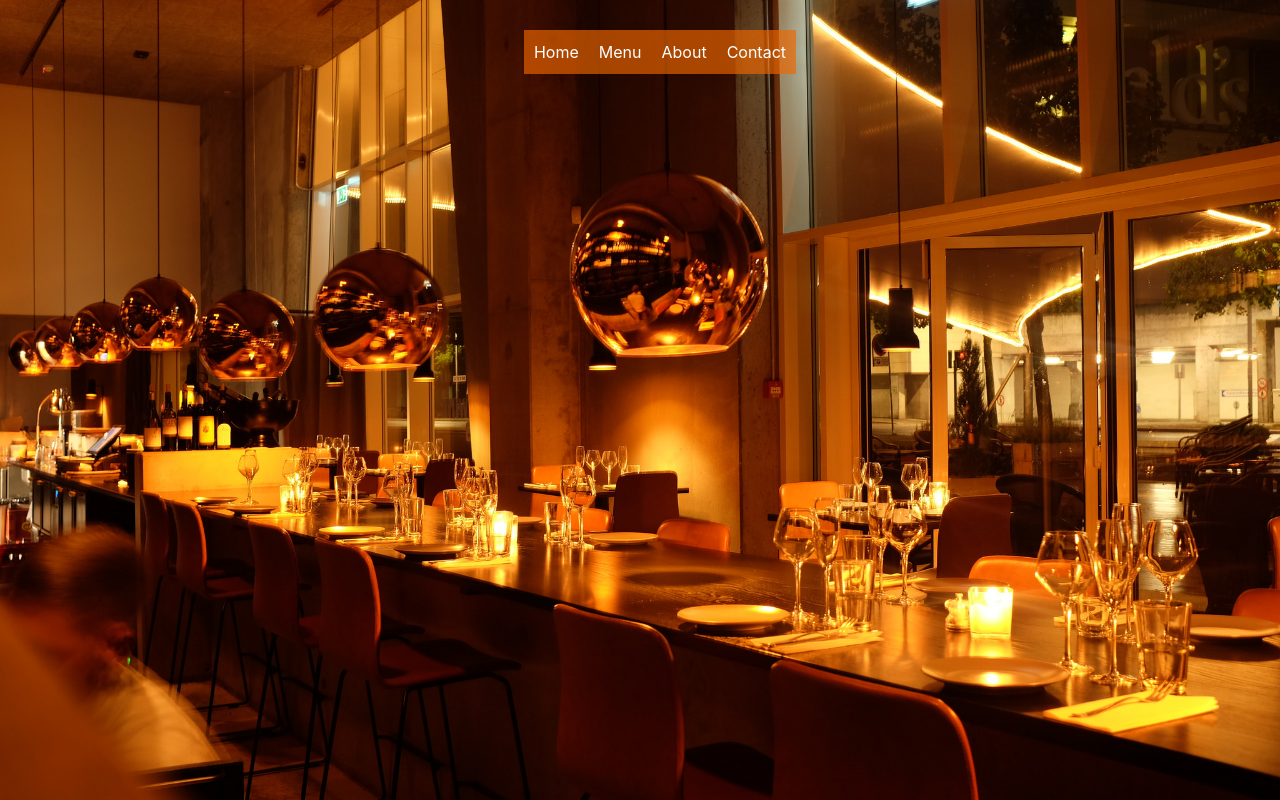
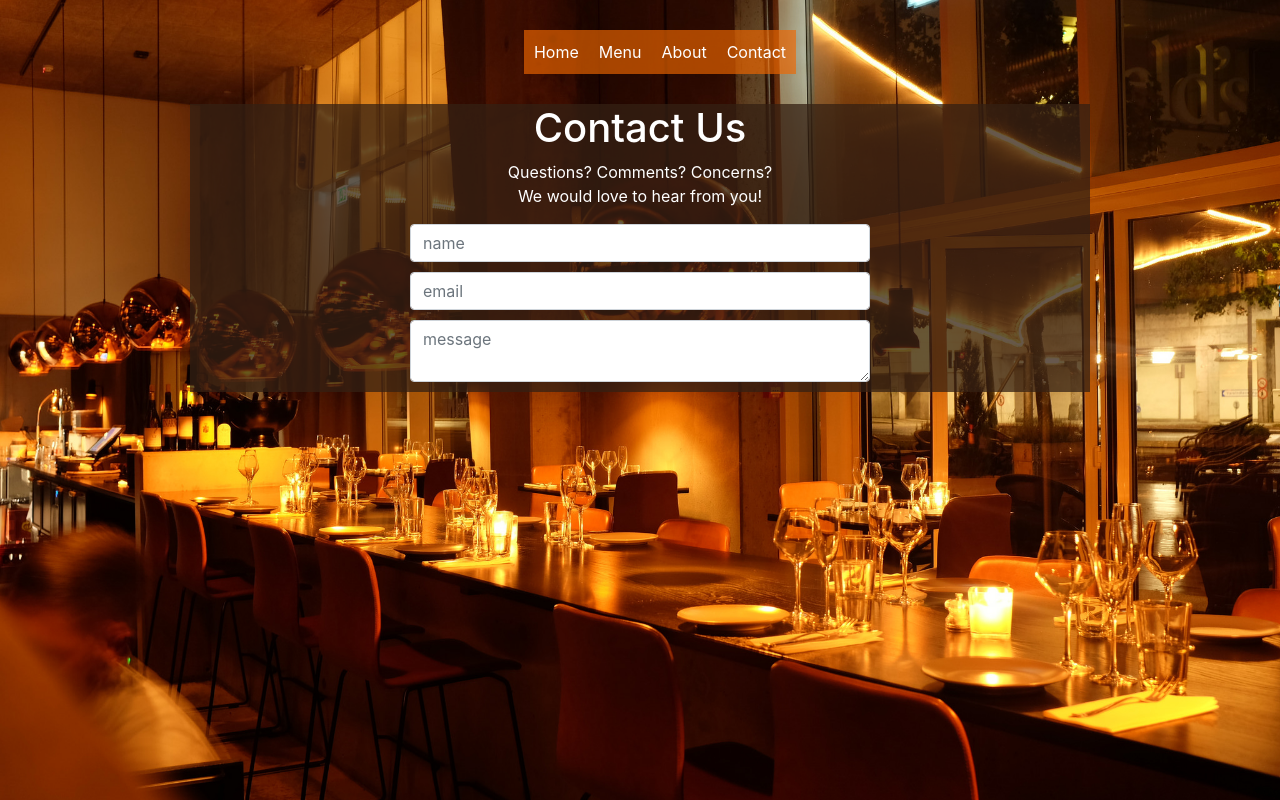
Before and after one commit to novakoda/restaurant, a website built with webpack: page dist/index.html in a window 1280 px wide. Both pictures are taken after a click on the item "Contact". Built offline with nearby package versions, Linux system fonts and the light colour scheme.

Commit message:
created contact page

```diff
--- a/src/index.css
+++ b/src/index.css
@@ -28,3 +28,9 @@ body {
   text-align: center;
   background-color: rgba(53, 33, 19, 0.75);
 }
+
+.form-group {
+  max-width: 500px;
+  padding: 0 20px 10px 20px;
+  margin: 0 auto;
+}
--- a/src/index.js
+++ b/src/index.js
@@ -1,6 +1,7 @@
 import {tabBar} from './tab-bar.js';
 import {tabHome} from './tabs/home.js';
 import {tabAbout} from './tabs/about.js';
+import {tabContact} from './tabs/contact.js';
 
 import "./index.css";
 import "./assets/retreat.jpg";
--- /dev/null
+++ b/src/tabs/contact.js
@@ -0,0 +1,46 @@
+export const tabContact = () => {
+  let content = document.getElementById('content');
+
+  let head = document.createElement('h1');
+  head.id = "contact-title";
+  head.innerHTML = "Contact Us";
+
+  let text = document.createElement('p');
+  text.id = "contact-text";
+  text.innerHTML = "Questions? Comments? Concerns?<br>We would love to hear from you!";
+
+  content.append(head, text);
+
+  let form = document.createElement('form');
+  form.id = "contact-form";
+
+  let name = document.createElement('input');
+  name.id = "contact-name";
+  name.className = "form-control";
+  name.type = "text";
+  name.placeholder = "name";
+
+  let email = document.createElement('input');
+  email.id = "contact-email";
+  email.className = "form-control";
+  email.type = "email";
+  email.placeholder = "email";
+
+  let message = document.createElement('textarea');
+  message.id = "contact-message";
+  message.className = "form-control";
+  message.placeholder = "message";
+
+  addToForm(name);
+  addToForm(email);
+  addToForm(message);
+
+  content.append(form);
+
+  function addToForm(item) {
+    let group = document.createElement('div');
+    group.className = "form-group";
+    group.append(item);
+    form.append(group);
+  }
+}
```
Also changed, not shown: dist/main.js.
